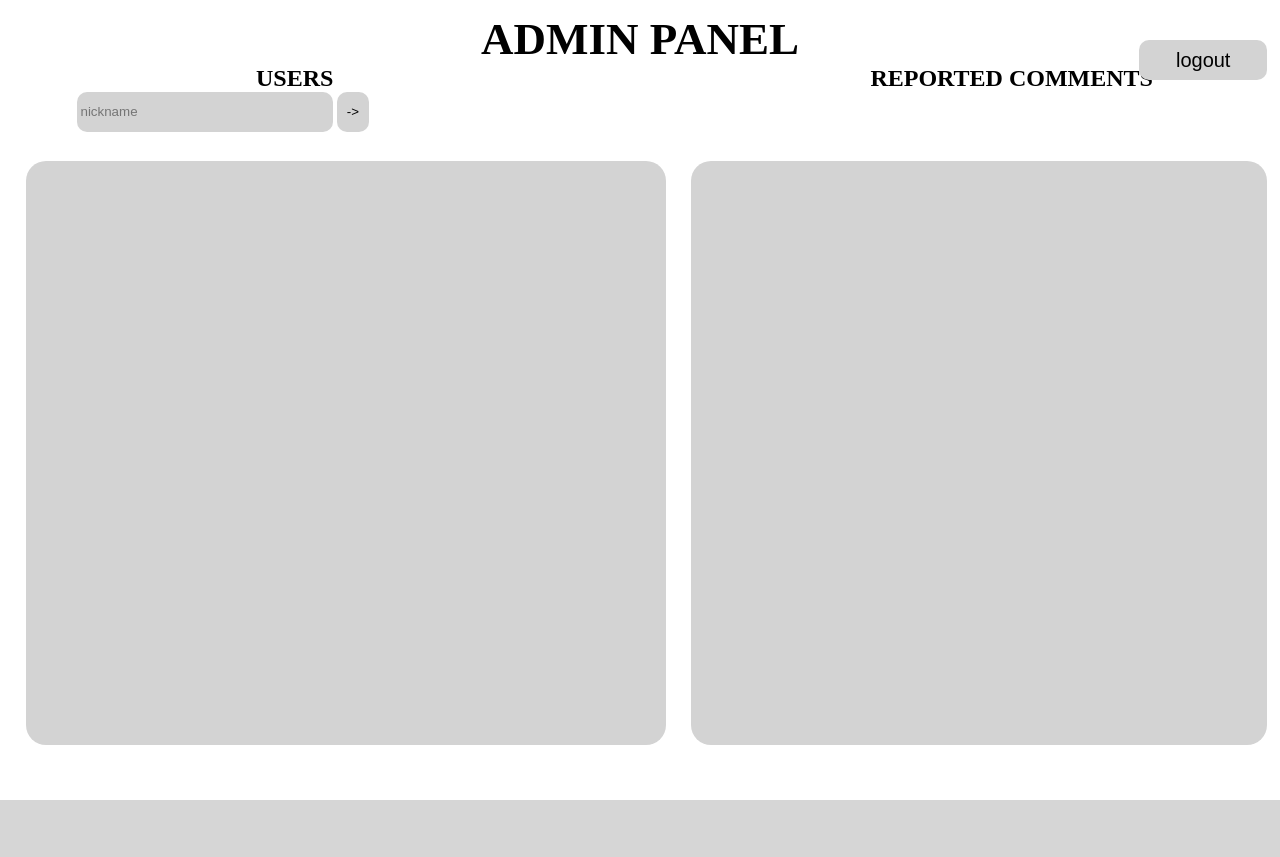
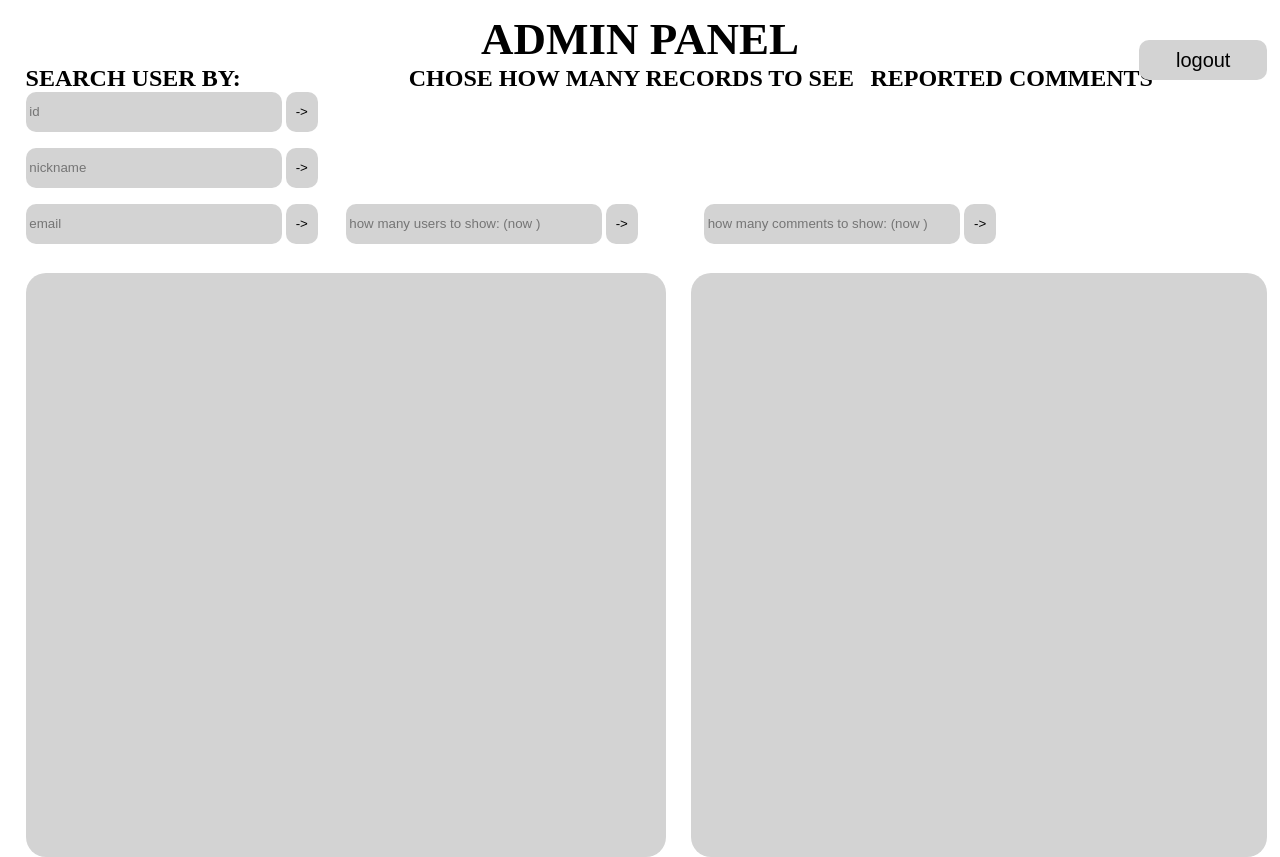
Before and after one commit to MM-oss-pixel/Projekt-zespo-owy, a Flask app: template templates/admin_index.html in a window 1280 px wide. Before the commit the page ends 800 px from the top, so only its background shows below. Run offline with Flask 2, Linux system fonts and the light colour scheme; the template is opened without the code that fills it, so the values that code supplies are empty.

Commit message:
added more options to look for users and comments for admin panel

```diff
--- a/main.py
+++ b/main.py
@@ -21,6 +21,9 @@
 
 PASSWORD_LENGTH_MIN = 8
 PASSWORD_LENGTH_MAX = 32
+
+HOW_MANY_USERS_TO_SHOW=10
+HOW_MANY_REPORTED_COMMENTS_TO_SHOW=10
 # ----------------------------------------------
 @login_manager.user_loader
 def load_user(user_id):
@@ -44,140 +47,249 @@
         self.sex= sex
         self.is_admin=is_admin
 
+class Comments(db.Model):
+    id = db.Column(db.Integer, primary_key=True)
+    user_id = db.Column(db.Integer)
+    content = db.Column(db.String(EMAIL_LENGTH_MAX))
+    how_many_reports = db.Column(db.Integer)
+
+    def __init__(self, user_id,content,how_many_reports):
+        self.user_id=user_id
+        self.content=content
+        self.how_many_reports=how_many_reports
+
 # ---------------------------------------------                     admin_panel
 
-# @app.route("/admin_index")
-# # @login_required
-# def admin_index():
-#     first_100_users=User.query.limit(100).all()
-#     x=[]
-#     for i in first_100_users:
-#         x.append(i)
-#     records=[]
-#     records.append(x)
-#
-#     reported_comments=Comments.query.filter(Comments.how_many_reports>0).order_by(desc(Comments.how_many_reports)).limit(100).all()
-#     x=[]
-#     for i in reported_comments:
-#         x.append(i)
-#     records.append(x)
-#     return render_template("admin_index.html",records=records)
-#
-#
-# @app.route("/admin_search_user",methods = ['GET','POST'])
-# # @login_required
-# def admin_search_user():
-#     if (request.method == 'POST'):
-#         nickname=request.form.get('nickname')
-#         us=User.query.filter(User.nickname==nickname).first()
-#         if (len(nickname) == 0 or us==None):
-#             flash("podany user nie istnieje!")
-#             return redirect("/admin_index")
-#         records=[]
-#         x=[]
-#         x.append(us)
-#         records.append(x)
-#
-#         comments_of_user=Comments.query.filter(Comments.user_id==us.id).order_by(desc(Comments.how_many_reports)).limit(100).all()
-#         x=[]
-#         for i in comments_of_user:
-#             x.append(i)
-#         records.append(x)
-#     return render_template("admin_check_user.html",records=records)
-#
-# @app.route("/admin_comment_delete",methods = ['GET','POST'])
-# # @login_required
-# def admin_comment_delete():
-#     if (request.method == 'POST'):
-#         mes_id=request.form.get('id')
-#         com=Comments.query.filter(Comments.id==mes_id).first()
-#
-#         db.session.delete(com)
-#         db.session.commit()
-#         return redirect("admin_index")
-#
-# @app.route("/admin_comment_save",methods = ['GET','POST'])
-# # @login_required
-# def admin_comment_save():
-#     if (request.method == 'POST'):
-#         mes_id=request.form.get('id')
-#         com=Comments.query.filter(Comments.id==mes_id).first()
-#         com.how_many_reports=0
-#         db.session.commit()
-#         return redirect("admin_index")
-#
-# @app.route("/admin_comment_save2",methods = ['GET','POST'])
-# # @login_required
-# def admin_comment_save2():
-#     if (request.method == 'POST'):
-#         mes_id=request.form.get('id')
-#         com=Comments.query.filter(Comments.id==mes_id).first()
-#         com.how_many_reports=0
-#         db.session.commit()
-#
-#         userid = com.user_id
-#         us = User.query.filter(User.id == userid).first()
-#         records = []
-#         x = []
-#         x.append(us)
-#         records.append(x)
-#
-#         comments_of_user = Comments.query.filter(Comments.user_id == us.id).order_by(
-#             desc(Comments.how_many_reports)).limit(100).all()
-#         x = []
-#         for i in comments_of_user:
-#             x.append(i)
-#         records.append(x)
-#     return render_template("admin_check_user.html", records=records)
-#
-# @app.route("/admin_comment_delete2",methods = ['GET','POST'])
-# # @login_required
-# def admin_comment_delete2():
-#     if (request.method == 'POST'):
-#         mes_id=request.form.get('id')
-#         com=Comments.query.filter(Comments.id==mes_id).first()
-#
-#         db.session.delete(com)
-#         db.session.commit()
-#
-#         userid=com.user_id
-#         us = User.query.filter(User.id == userid).first()
-#         records = []
-#         x = []
-#         x.append(us)
-#         records.append(x)
-#
-#         comments_of_user = Comments.query.filter(Comments.user_id == us.id).order_by(
-#             desc(Comments.how_many_reports)).limit(100).all()
-#         x = []
-#         for i in comments_of_user:
-#             x.append(i)
-#         records.append(x)
-#     return render_template("admin_check_user.html", records=records)
-#
-# @app.route("/admin_user_edit_proceed",methods = ['GET','POST'])
-# # @login_required
-# def admin_user_edit_proceed():
-#     if (request.method == 'POST'):
-#         id=request.form.get('id')
-#         nickname=request.form.get('nickname')
-#         email = request.form.get('email')
-#         password=request.form.get("password")
-#         age = request.form.get('age')
-#         sex = request.form.get('sex')
-#         is_admin = request.form.get('is_admin')
-#         print(id,nickname,email,password,age,sex,is_admin)
-#
-#         us=User.query.filter(User.id==id).first()
-#         us.id=id
-#         us.nickname=nickname
-#         us.email=email
-#         us.password=password
-#         us.age=age
-#         us.sex=sex
-#         us.is_admin=is_admin
-#         db.session.commit()
-#         return redirect("admin_index")
+@app.route("/admin_show_x_users",methods = ['GET','POST'])
+# @login_required
+def admin_show_x_users():
+    if (request.method == 'POST'):
+        how_many=int(request.form.get('how_many'))
+        global HOW_MANY_USERS_TO_SHOW
+        HOW_MANY_USERS_TO_SHOW=how_many
+        if(HOW_MANY_USERS_TO_SHOW<0):
+            HOW_MANY_USERS_TO_SHOW=0
+        return redirect("/admin_index")
+
+
+@app.route("/admin_show_x_comments",methods = ['GET','POST'])
+# @login_required
+def admin_show_x_comments():
+    if (request.method == 'POST'):
+        how_many=int(request.form.get('how_many'))
+        global HOW_MANY_REPORTED_COMMENTS_TO_SHOW
+        HOW_MANY_REPORTED_COMMENTS_TO_SHOW=how_many
+        if(HOW_MANY_REPORTED_COMMENTS_TO_SHOW<0):
+            HOW_MANY_REPORTED_COMMENTS_TO_SHOW=0
+        return redirect("/admin_index")
+
+@app.route("/admin_show_x_comments2",methods = ['GET','POST'])
+# @login_required
+def admin_show_x_comments2():
+    if (request.method == 'POST'):
+        how_many=int(request.form.get('how_many'))
+        global HOW_MANY_REPORTED_COMMENTS_TO_SHOW
+        HOW_MANY_REPORTED_COMMENTS_TO_SHOW=how_many
+        if(HOW_MANY_REPORTED_COMMENTS_TO_SHOW<0):
+            HOW_MANY_REPORTED_COMMENTS_TO_SHOW=0
+        userid=(request.form.get('id'))
+        us = User.query.filter(User.id == userid).first()
+        records = []
+        x = []
+        x.append(us)
+        records.append(x)
+
+        comments_of_user = Comments.query.filter(Comments.user_id == us.id).order_by(desc(Comments.how_many_reports)).limit(HOW_MANY_REPORTED_COMMENTS_TO_SHOW).all()
+        x = []
+        for i in comments_of_user:
+            x.append(i)
+        records.append(x)
+        records.append(HOW_MANY_REPORTED_COMMENTS_TO_SHOW)
+    return render_template("admin_check_user.html", records=records)
+
+@app.route("/admin_index")
+# @login_required
+def admin_index():
+    first_x_users=User.query.limit(HOW_MANY_USERS_TO_SHOW).all()
+    x=[]
+    for i in first_x_users:
+        x.append(i)
+    records=[]
+    records.append(x)
+
+    reported_comments=Comments.query.filter(Comments.how_many_reports>0).order_by(desc(Comments.how_many_reports)).limit(HOW_MANY_REPORTED_COMMENTS_TO_SHOW).all()
+    x=[]
+    for i in reported_comments:
+        x.append(i)
+    records.append(x)
+    records.append(HOW_MANY_USERS_TO_SHOW)
+    records.append(HOW_MANY_REPORTED_COMMENTS_TO_SHOW)
+    return render_template("admin_index.html",records=records)
+
+
+@app.route("/admin_search_user_by_nickname",methods = ['GET','POST'])
+# @login_required
+def admin_search_user_by_nickname():
+    if (request.method == 'POST'):
+        nickname=request.form.get('nickname')
+        us=User.query.filter(User.nickname==nickname).first()
+        if (len(nickname) == 0 or us==None):
+            flash("podany user nie istnieje!")
+            return redirect("/admin_index")
+        records=[]
+        x=[]
+        x.append(us)
+        records.append(x)
+
+        comments_of_user=Comments.query.filter(Comments.user_id==us.id).order_by(desc(Comments.how_many_reports)).limit(HOW_MANY_REPORTED_COMMENTS_TO_SHOW).all()
+        x=[]
+        for i in comments_of_user:
+            x.append(i)
+        records.append(x)
+        records.append(HOW_MANY_REPORTED_COMMENTS_TO_SHOW)
+    return render_template("admin_check_user.html",records=records)
+
+
+@app.route("/admin_search_user_by_id",methods = ['GET','POST'])
+# @login_required
+def admin_search_user_by_id():
+    if (request.method == 'POST'):
+        id=request.form.get('id')
+        us=User.query.filter(User.id==id).first()
+        if (len(id) == 0 or us==None):
+            flash("podany user nie istnieje!")
+            return redirect("/admin_index")
+        records=[]
+        x=[]
+        x.append(us)
+        records.append(x)
+
+        comments_of_user=Comments.query.filter(Comments.user_id==us.id).order_by(desc(Comments.how_many_reports)).limit(HOW_MANY_REPORTED_COMMENTS_TO_SHOW).all()
+        x=[]
+        for i in comments_of_user:
+            x.append(i)
+        records.append(x)
+        records.append(HOW_MANY_REPORTED_COMMENTS_TO_SHOW)
+    return render_template("admin_check_user.html",records=records)
+
+
+@app.route("/admin_search_user_by_email",methods = ['GET','POST'])
+# @login_required
+def admin_search_user_by_email():
+    if (request.method == 'POST'):
+        email=request.form.get('email')
+        us=User.query.filter(User.email==email).first()
+        if (len(email) == 0 or us==None):
+            flash("podany user nie istnieje!")
+            return redirect("/admin_index")
+        records=[]
+        x=[]
+        x.append(us)
+        records.append(x)
+
+        comments_of_user=Comments.query.filter(Comments.user_id==us.id).order_by(desc(Comments.how_many_reports)).limit(HOW_MANY_REPORTED_COMMENTS_TO_SHOW).all()
+        x=[]
+        for i in comments_of_user:
+            x.append(i)
+        records.append(x)
+        records.append(HOW_MANY_REPORTED_COMMENTS_TO_SHOW)
+    return render_template("admin_check_user.html",records=records)
+
+
+@app.route("/admin_comment_delete",methods = ['GET','POST'])
+# @login_required
+def admin_comment_delete():
+    if (request.method == 'POST'):
+        mes_id=request.form.get('id')
+        com=Comments.query.filter(Comments.id==mes_id).first()
+
+        db.session.delete(com)
+        db.session.commit()
+        return redirect("admin_index")
+
+@app.route("/admin_comment_save",methods = ['GET','POST'])
+# @login_required
+def admin_comment_save():
+    if (request.method == 'POST'):
+        mes_id=request.form.get('id')
+        com=Comments.query.filter(Comments.id==mes_id).first()
+        com.how_many_reports=0
+        db.session.commit()
+        return redirect("admin_index")
+
+@app.route("/admin_comment_save2",methods = ['GET','POST'])
+# @login_required
+def admin_comment_save2():
+    if (request.method == 'POST'):
+        mes_id=request.form.get('id')
+        com=Comments.query.filter(Comments.id==mes_id).first()
+        com.how_many_reports=0
+        db.session.commit()
+
+        userid = com.user_id
+        us = User.query.filter(User.id == userid).first()
+        records = []
+        x = []
+        x.append(us)
+        records.append(x)
+
+        comments_of_user = Comments.query.filter(Comments.user_id == us.id).order_by(
+            desc(Comments.how_many_reports)).limit(HOW_MANY_REPORTED_COMMENTS_TO_SHOW).all()
+        x = []
+        for i in comments_of_user:
+            x.append(i)
+        records.append(x)
+        records.append(HOW_MANY_REPORTED_COMMENTS_TO_SHOW)
+    return render_template("admin_check_user.html", records=records)
+
+@app.route("/admin_comment_delete2",methods = ['GET','POST'])
+# @login_required
+def admin_comment_delete2():
+    if (request.method == 'POST'):
+        mes_id=request.form.get('id')
+        com=Comments.query.filter(Comments.id==mes_id).first()
+
+        db.session.delete(com)
+        db.session.commit()
+
+        userid=com.user_id
+        us = User.query.filter(User.id == userid).first()
+        records = []
+        x = []
+        x.append(us)
+        records.append(x)
+
+        comments_of_user = Comments.query.filter(Comments.user_id == us.id).order_by(
+            desc(Comments.how_many_reports)).limit(HOW_MANY_REPORTED_COMMENTS_TO_SHOW).all()
+        x = []
+        for i in comments_of_user:
+            x.append(i)
+        records.append(x)
+        records.append(HOW_MANY_REPORTED_COMMENTS_TO_SHOW)
+    return render_template("admin_check_user.html", records=records)
+
+@app.route("/admin_user_edit_proceed",methods = ['GET','POST'])
+# @login_required
+def admin_user_edit_proceed():
+    if (request.method == 'POST'):
+        id=request.form.get('id')
+        nickname=request.form.get('nickname')
+        email = request.form.get('email')
+        password=request.form.get("password")
+        age = request.form.get('age')
+        sex = request.form.get('sex')
+        is_admin = request.form.get('is_admin')
+
+        us=User.query.filter(User.id==id).first()
+        us.id=id
+        us.nickname=nickname
+        us.email=email
+        us.password=password
+        us.age=age
+        us.sex=sex
+        us.is_admin=is_admin
+        db.session.commit()
+        return redirect("admin_index")
 
 # ---------------------------------------------                     end_of_admin_panel
 
--- a/templates/admin_index.html
+++ b/templates/admin_index.html
@@ -17,20 +17,47 @@
 
     <h1>ADMIN PANEL</h1>
     <div>
-        <h2 class="lh2">USERS</h2>
+        <h2 class="lh2">SEARCH USER BY:&nbsp;&nbsp;&nbsp;&nbsp;&nbsp;&nbsp;&nbsp;&nbsp;&nbsp;&nbsp;&nbsp;&nbsp;&nbsp;&nbsp;&nbsp;&nbsp;&nbsp;&nbsp;&nbsp;&nbsp;&nbsp;&nbsp;&nbsp;&nbsp;&nbsp;&nbsp;&nbsp;&nbsp;CHOSE HOW MANY RECORDS TO SEE</h2>
     <h2 class="rh2">REPORTED COMMENTS</h2>
     </div>
     <div class="options">
          <div class="chose user">
-                <form action="/admin_search_user" method="post">
+                <form action="/admin_search_user_by_id" method="post">
+                    <input type="number" name="id" placeholder=" id">
+                    <input class="go" type="submit" value="->">
+                </form>
+         </div>
+    </div>
+    <div class="options">
+        <div class="chose user">
+                <form action="/admin_search_user_by_nickname" method="post">
                     <input type="text" name="nickname" placeholder=" nickname">
                     <input class="go" type="submit" value="->">
                 </form>
          </div>
-         <div class="chose comment">
+    </div>
+        <div class="options">
+        <div class="chose user">
+                <form action="/admin_search_user_by_email" method="post">
+                    <input type="text" name="email" placeholder=" email">
+                    <input class="go" type="submit" value="->">
+                </form>
+         </div>
+          <div class="chose user">
+                <form action="/admin_show_x_users" method="post">
+                    <input type="number" name="how_many" placeholder=" how many users to show: (now {{records[2]}})">
+                    <input class="go" type="submit" value="->">
+                </form>
+         </div>
+            <div class="chose user far">
+                <form action="/admin_show_x_comments" method="post">
+                    <input type="number" name="how_many" placeholder=" how many comments to show: (now {{records[3]}})">
+                    <input class="go" type="submit" value="->">
+                </form>
+         </div>
 
-         </div>
-    </div>
+        </div>
+
 
 
 
@@ -43,14 +70,8 @@
       <p>{{record.id}}, {{record.nickname}}, {{record.email}}, {{record.password}} ,{{record.age}} ,{{record.sex}}, {{record.is_admin}}</p>
 
       </div>
-        <form action="/admin_search_user" method="post">
+        <form action="/admin_search_user_by_id" method="post">
             <input type="hidden" value="{{record.id}}" name="id">
-            <input type="hidden" value="{{record.nickname}}" name="nickname">
-            <input type="hidden" value="{{record.email}}" name="email">
-            <input type="hidden" value="{{record.password}}" name="password">
-            <input type="hidden" value="{{record.age}}" name="age">
-            <input type="hidden" value="{{record.sex}}" name="sex">
-            <input type="hidden" value="{{record.is_admin}}" name="is_admin">
             <input class="edit" type="submit" value="&#9998;">
         </form>
         </div>
@@ -95,22 +116,6 @@
         </div>
     {% endfor %}
     </div>
-<!--        -->
-<!--        -->
-<!--        -->
-
-<!--
-    <form action="/admin_edit_user" method="post">
-        <input type="text" placeholder="nickname" value="" name="nickname">
-        <input type="email" placeholder="email" value="" name="email">
-        <input type="password" placeholder="password" value="" name="password">
-        <input type="text" placeholder="age" value="" name="age">
-        <input type="text" placeholder="sex" value="" name="sex">
-        <input type="number" placeholder="nickname" value="" name="is_admin">
-        <input type="submit" value="edit">
-    </form>
--->
-
 
 
     <form action="/admin_logout" method="post">
@@ -166,7 +171,7 @@
         .lh2
         {
             float: left;
-            margin-left: 20%;
+            margin-left: 2%;
         }
         .rh2
         {
@@ -202,7 +207,12 @@
             height: 100%;
             width: 23%;
             float: left;
-            margin-left: 6%;
+            margin-left: 2%;
+/*            background: blue;*/
+        }
+        .far
+        {
+            margin-left: 5%;
         }
         .comment
         {
```
Also changed, not shown: templates/admin_check_user.html (+20 -11 lines), db.sqlite.
